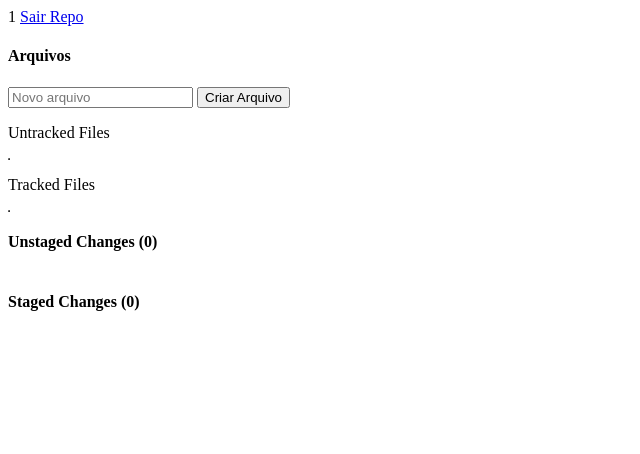
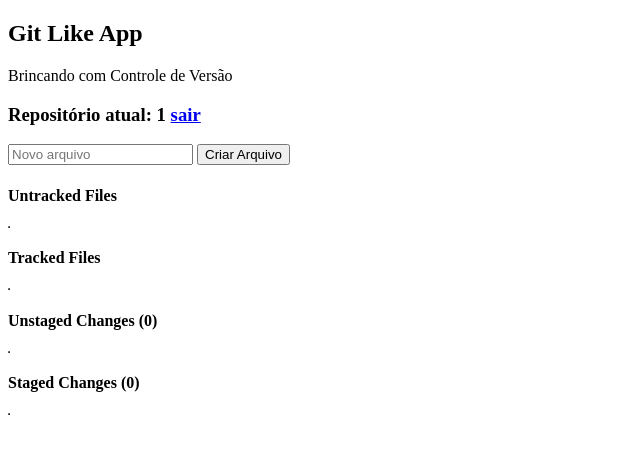
Before and after one commit to rogerio410/python-teaching-projects, a Flask app: template AppGitLike/application/templates/repositorio.html in a window 1280 px wide. Shown: the top 454 px of the page, without its empty margins (0-640 px from the left). Run offline with Flask 2, Linux system fonts and the light colour scheme; the template is opened without the code that fills it, so the values that code supplies are empty; the visitor is signed in with stand-in values (Sample User, id 1).

Commit message:
#GitLike: Controle de Mudanças, Add Linhas, Add File

```diff
--- a/AppGitLike/application/app.py
+++ b/AppGitLike/application/app.py
@@ -38,6 +38,7 @@ def apagar_repositorio(nome):
     for r in list(repositorios):
         if r.nome == nome:
             repositorios.remove(r)
+            flash('Repo removido!')
     return redirect('/')
 
 
--- a/AppGitLike/application/templates/base.html
+++ b/AppGitLike/application/templates/base.html
@@ -5,6 +5,9 @@
     <title>GitLike</title>
 </head>
 <body>
+
+<h2>Git Like App</h2>
+<p>Brincando com Controle de Versão</p>
 
 {% for categoria, msg in get_flashed_messages(with_categories=True) %}
 
--- a/AppGitLike/application/templates/index.html
+++ b/AppGitLike/application/templates/index.html
@@ -1,8 +1,6 @@
 {% extends 'base.html' %}
 
 {% block conteudo %}
-    <h2>Git Like App</h2>
-    <p>Brincando com Controle de Versão</p>
 
     <form action="/git-init" method="post">
         <input name="nome" placeholder="Nome do repositório" required/>
--- a/AppGitLike/application/templates/repositorio.html
+++ b/AppGitLike/application/templates/repositorio.html
@@ -1,33 +1,37 @@
 {% extends 'base.html' %}
 
 {% block conteudo %}
-    {{ session.repositorio }}
-    <a href="/sair-repositorio">Sair Repo</a>
+    <h3>Repositório atual: {{ session.repositorio }} <a href="/sair-repositorio">sair</a></h3>
 
 
+
+    <form action="/novo-arquivo" method="post">
+        <input name="nome" placeholder="Novo arquivo" required/>
+        <input type="submit" value="Criar Arquivo"/>
+    </form>
+
     <div>
-        <h4>Arquivos</h4>
-        <form action="/novo-arquivo" method="post">
-            <input name="nome" placeholder="Novo arquivo" required/>
-            <input type="submit" value="Criar Arquivo"/>
-        </form>
 
-        <p>Untracked Files</p>
+        <h4>Untracked Files</h4>
         <table border="1">
         {% for arquivo in repositorio.untracked_files() %}
             <tr>
                 <td>{{ arquivo.nome }}</td>
-                <td><a href="/git-add/{{ arquivo.nome }}">Add</a></td>
+                <td><a href="/git-add/{{ arquivo.nome }}">git-add</a></td>
             </tr>
         {% endfor %}
         </table>
+    </div>
 
-        <p>Tracked Files</p>
+    <div>
+
+        <h4>Tracked Files</h4>
         <table border="1">
         {% for arquivo in repositorio.tracked_files() %}
             <tr>
                 <td>{{ arquivo.nome }}</td>
-                <td><a href="/new-line/{{ arquivo.nome }}">Add linha</a></td>
+                <td><a href="/new-line/{{ arquivo.nome }}">add-linha</a></td>
+                <td><a href="/git-add/{{ arquivo.nome }}">git-add</a></td>
             </tr>
         {% endfor %}
         </table>
@@ -36,7 +40,7 @@
 
     <div>
         <h4>Unstaged Changes ({{ repositorio.unstaged_changes() | length}})</h4>
-        <table>
+        <table border="1">
             {% for mudanca in repositorio.unstaged_changes() %}
                 <tr>
                     <td>{{ mudanca.tipo }}</td>
@@ -48,7 +52,7 @@
 
     <div>
         <h4>Staged Changes ({{ repositorio.staged_changes() | length}})</h4>
-        <table>
+        <table border="1">
             {% for mudanca in repositorio.staged_changes() %}
                 <tr>
                     <td>{{ mudanca.tipo }}</td>
--- a/AppGitLike/business/models.py
+++ b/AppGitLike/business/models.py
@@ -66,15 +66,15 @@ class Arquivo:
                 mudanca.marks_as_staged()
         else:
             self.tracked = True
-            self.mudancas.append(Mudanca(self, 'New file', staged=True))
+            self.mudancas.append(Mudanca(self, 'new file', staged=True))
 
     def add_linha(self):
         if self.tracked:
-            self.mudancas.append(Mudanca(self, 'New Line'))
+            self.mudancas.append(Mudanca(self, 'new Line'))
 
     def remove_linha(self):
         if self.tracked:
-            self.mudancas.append(Mudanca(self, 'Removed line'))
+            self.mudancas.append(Mudanca(self, 'removed line'))
 
     # propriedades
     def unstaged_mudancas(self):
```
